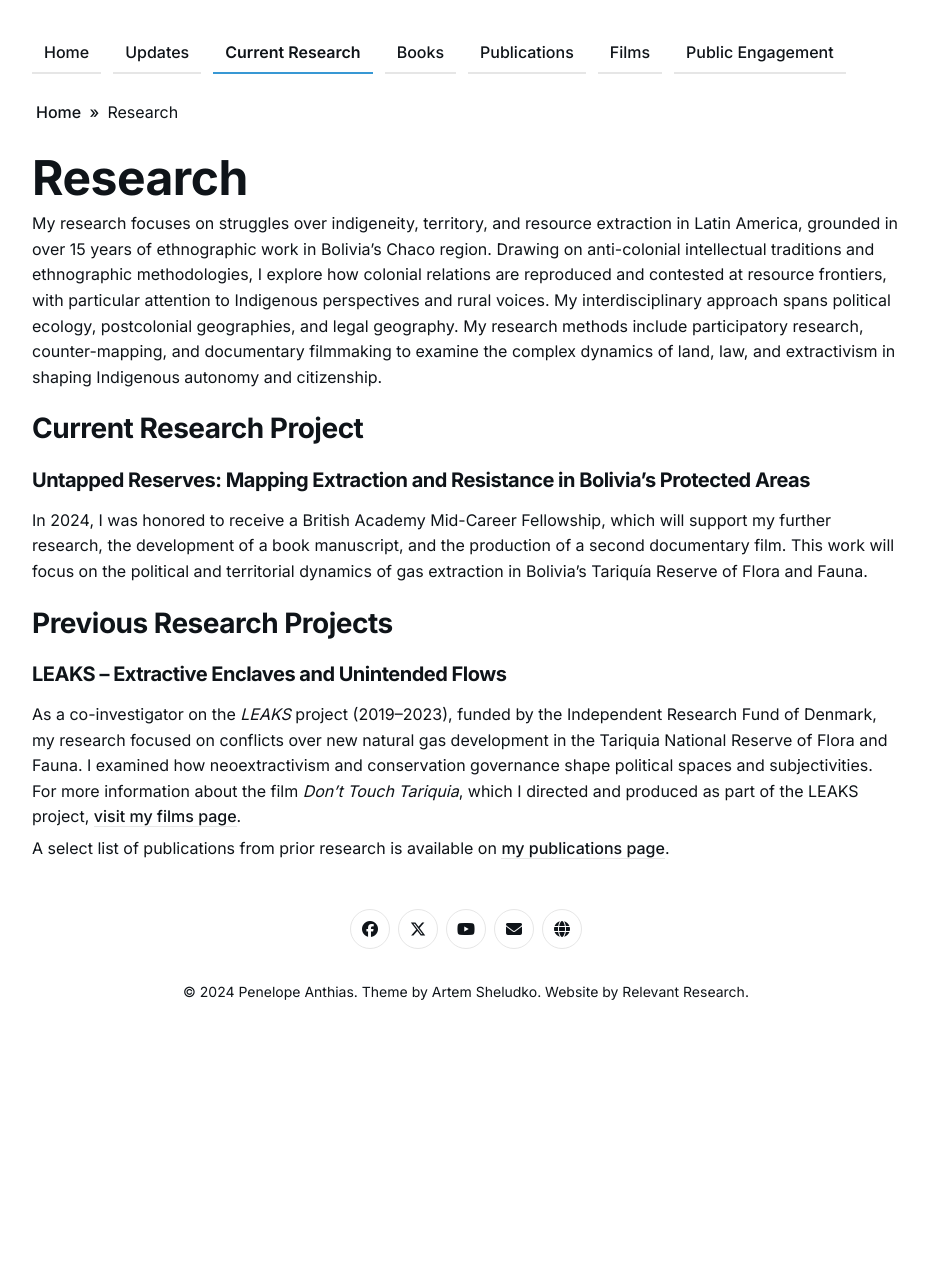
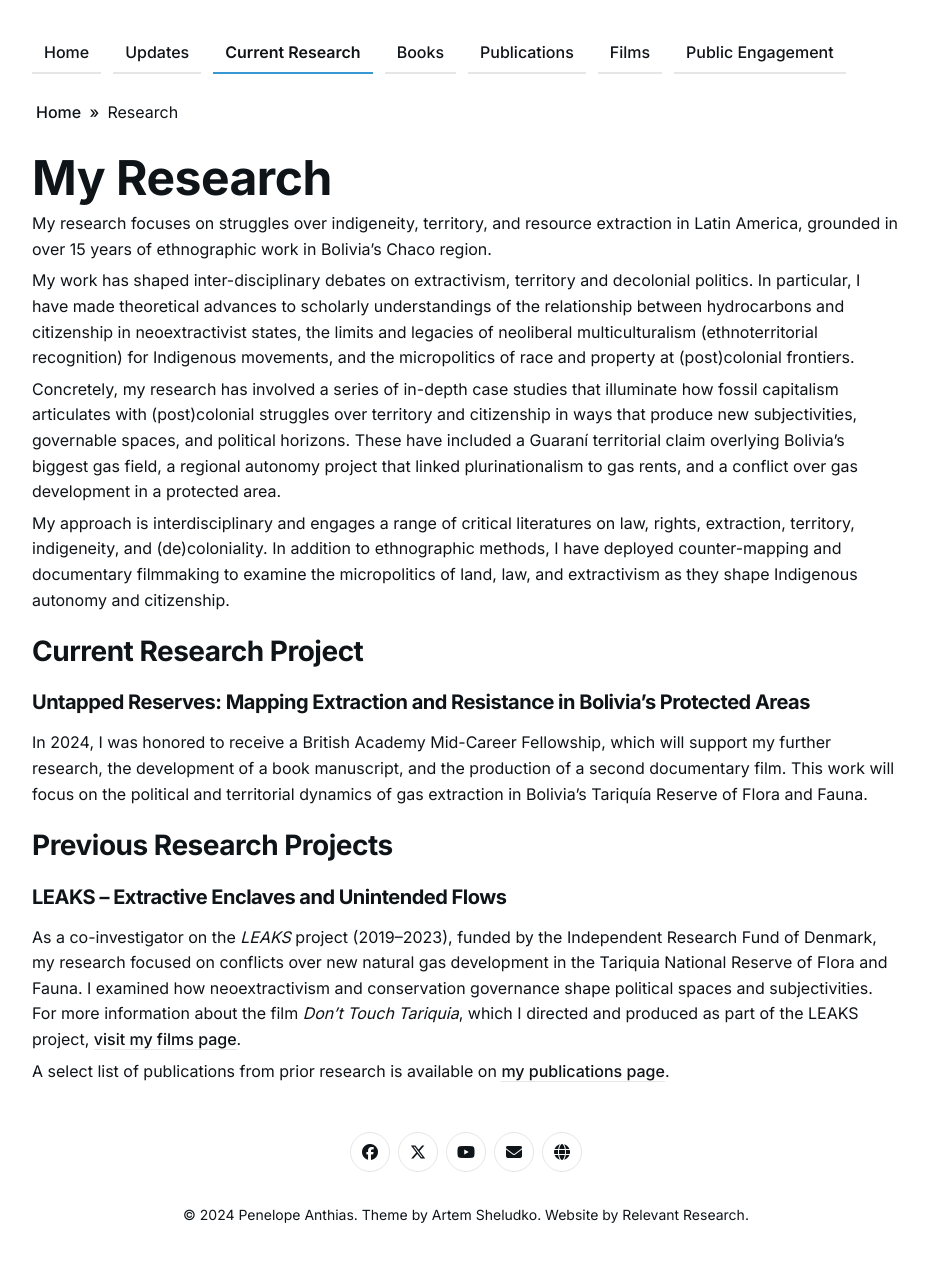
Before and after one commit to RelevantResearch/penelopeanthias, a Jekyll site: the page built from _pages/research.md, in a window 1280 px wide. Shown: the whole page, without its empty margins (174-1102 px from the left). Built offline with Jekyll 4.4.1, drawn with Linux system fonts in a browser that asks for light colours; before the commit the page ends 1052 px from its top, so only the background shows below that.

Commit message:
Update research.md

```diff
--- a/_pages/research.md
+++ b/_pages/research.md
@@ -1,13 +1,18 @@
 ---
 layout: page
-title: Research
+title: My Research
 permalink: /research/
 image:
 page_cover:
 ---
 
+My research focuses on struggles over indigeneity, territory, and resource extraction in Latin America, grounded in over 15 years of ethnographic work in Bolivia’s Chaco region.
 
-My research focuses on struggles over indigeneity, territory, and resource extraction in Latin America, grounded in over 15 years of ethnographic work in Bolivia’s Chaco region. Drawing on anti-colonial intellectual traditions and ethnographic methodologies, I explore how colonial relations are reproduced and contested at resource frontiers, with particular attention to Indigenous perspectives and rural voices. My interdisciplinary approach spans political ecology, postcolonial geographies, and legal geography. My research methods include participatory research, counter-mapping, and documentary filmmaking to examine the complex dynamics of land, law, and extractivism in shaping Indigenous autonomy and citizenship.
+My work has shaped inter-disciplinary debates on extractivism, territory and decolonial politics. In particular, I have made theoretical advances to scholarly understandings of the relationship between hydrocarbons and citizenship in neoextractivist states, the limits and legacies of neoliberal multiculturalism (ethnoterritorial recognition) for Indigenous movements, and the micropolitics of race and property at (post)colonial frontiers.
+
+Concretely, my research has involved a series of in-depth case studies that illuminate how fossil capitalism articulates with (post)colonial struggles over territory and citizenship in ways that produce new subjectivities, governable spaces, and political horizons. These have included a Guaraní territorial claim overlying Bolivia’s biggest gas field, a regional autonomy project that linked plurinationalism to gas rents, and a conflict over gas development in a protected area.
+
+My approach is interdisciplinary and engages a range of critical literatures on law, rights, extraction, territory, indigeneity, and (de)coloniality. In addition to ethnographic methods, I have deployed counter-mapping and documentary filmmaking to examine the micropolitics of land, law, and extractivism as they shape Indigenous autonomy and citizenship.
 
 ### Current Research Project
 
```
